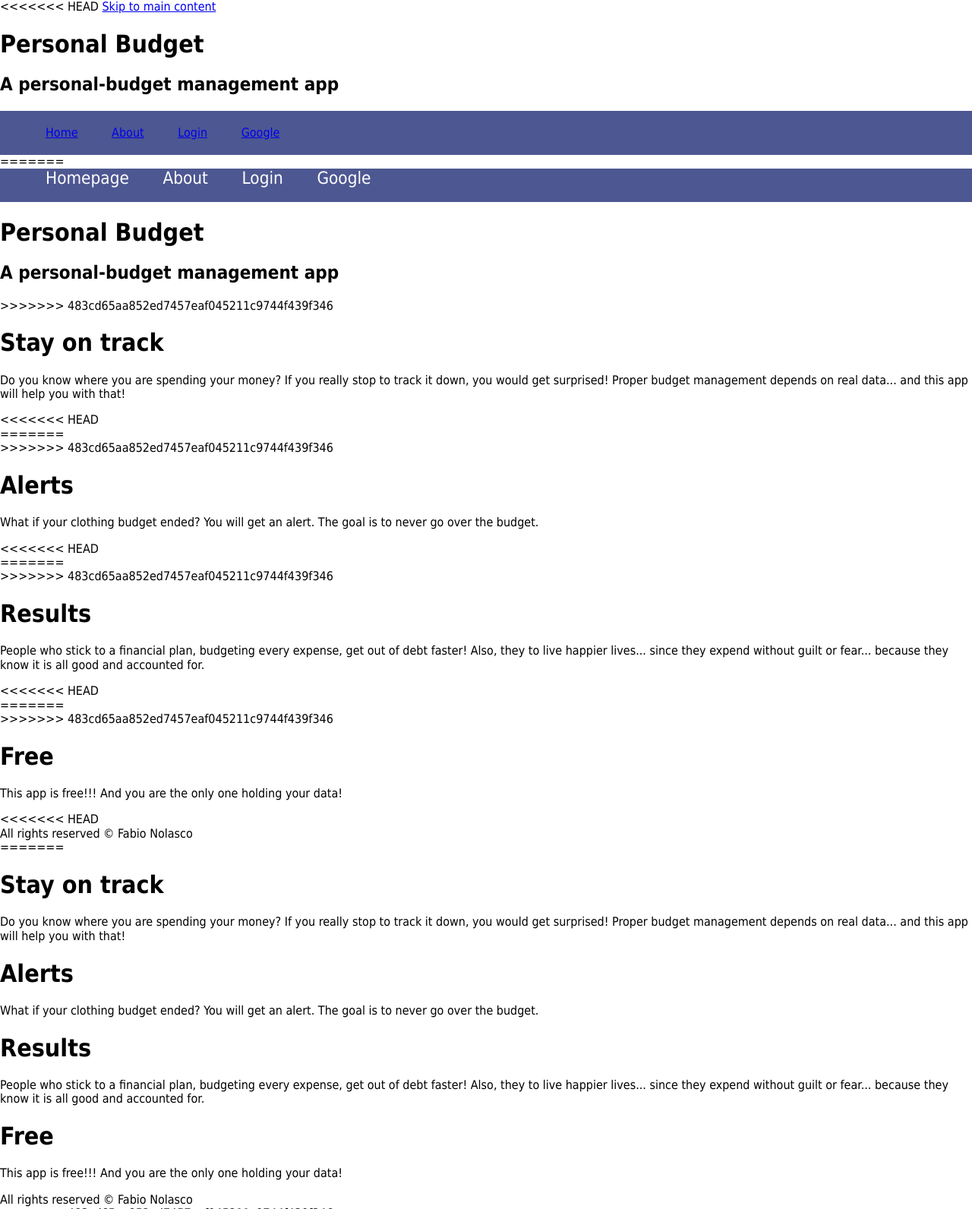
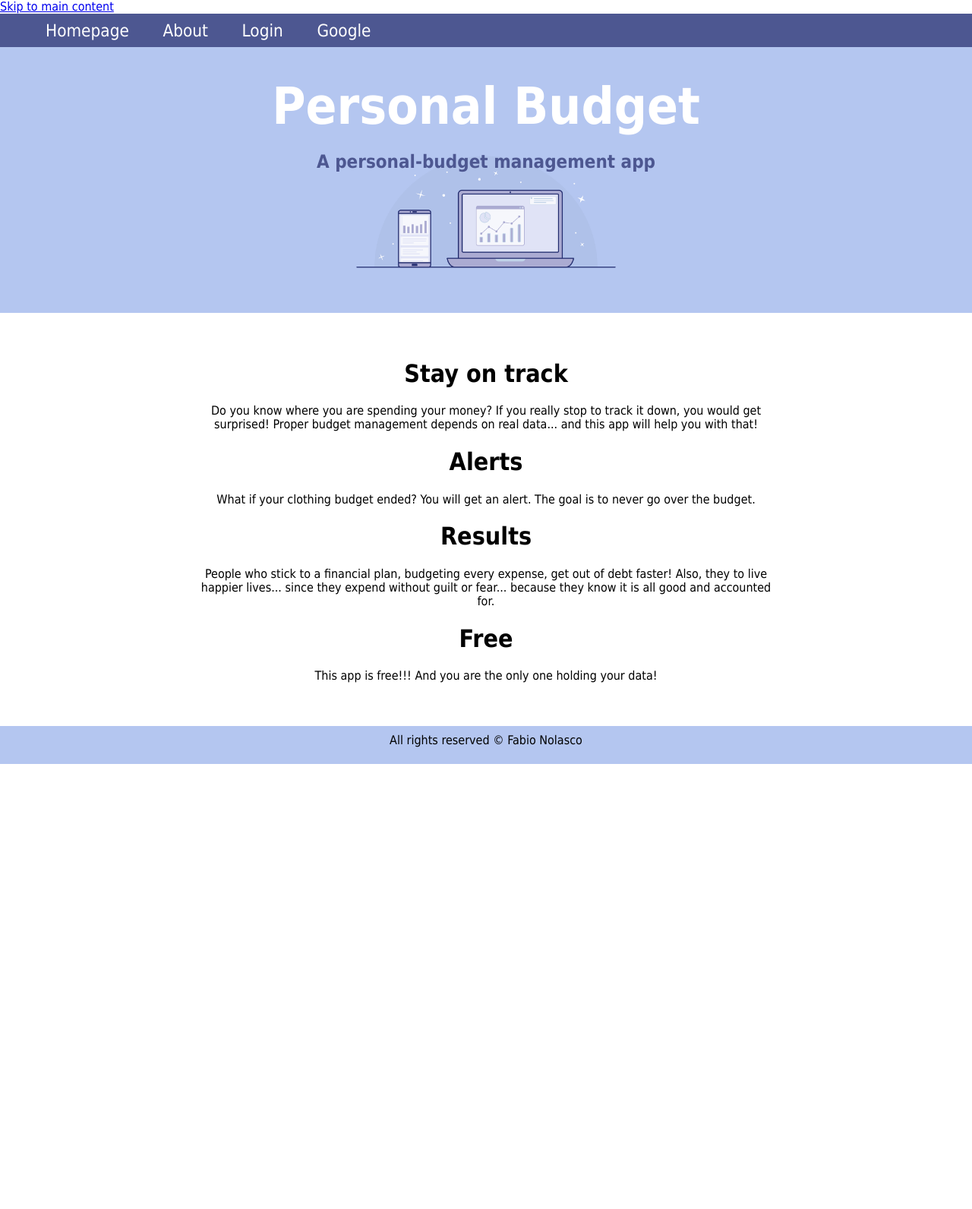
Before and after one commit to vmudired19/personal-budget, a plain HTML site: page index.html in a window 1280 px wide. Shown: the top 1592 px of the page at 76% size. After the commit the page ends 1006 px from the top, so only its background shows below. Drawn offline with Linux system fonts and the light colour scheme.

Commit message:
Upadated changes

```diff
--- a/index.html
+++ b/index.html
@@ -1,172 +1,110 @@
 <!DOCTYPE html>
 <html lang="en">
+
 <head>
     <meta charset="UTF-8">
     <meta name="viewport" content="width=device-width, initial-scale=1.0">
-    <title>Personal Budget</title>
-<<<<<<< HEAD
-    <link rel="stylesheet" href="reset.css">
-    <link rel="stylesheet" href="main.css">
-</head>
-<body>
-
-    <a href="#main-content" class="skip-link">Skip to main content</a> <!-- Added skip-link -->
-
-    <!-- Semantic HTML Change: Use an article for the hero section -->
-    <article class="hero">
-        <h1>Personal Budget</h1>
-        <h2>A personal-budget management app</h2>
-    </article>
-
-    <!-- Semantic HTML Change: Use a section for the main content -->
-    <section class="container center" id="main-content"> <!-- Added id for skip-link functionality -->
-
-        <!-- A11y Change: Add ARIA role to the navigation menu -->
-        <nav class="menu" role="navigation">
-            <ul>
-                <li><a href="/">Home</a></li>
-                <li><a href="/about.html">About</a></li>
-                <li><a href="/login.html">Login</a></li>
-                <li><a href="https://google.com">Google</a></li>
-            </ul>
-        </nav>
-
-        <!-- Semantic HTML Change: Use an aside for additional content -->
-        <aside class="page-area">
-
-            <article class="text-box">
-=======
+    <!-- Added meta description for SEO -->
+    <meta name="description" content="Manage your personal budget effectively with this free app. Stay on track, receive alerts, and achieve financial goals.">
+    <!-- Optimized page title for SEO -->
+    <title>Personal Budget Management App - Track Expenses, Get Alerts, and Achieve Financial Goals</title>
     <link rel="stylesheet" href="/reset.css">
     <link rel="stylesheet" href="/main.css">
 </head>
+
 <body>
+    <!-- This is an SEO Change -->
+    <script type="application/ld+json">
+        {
+          "@type": "website",
+          "headline": "A budget management app",
+          "description": "The app is intended to help users create and maintain a financial plan in order to track their income, expenses, and savings goals.",
+          "author": {
+            "@type": "Person",
+            "name": "Fabio Nolasco"
+          }
+        }
+    </script>
 
-    <div class="menu">
+    <!-- Added skip-link functionality using JavaScript -->
+    <a href="#main-content" class="skip-link" onclick="skipToMainContent()">Skip to main content</a>
+
+    <!-- Changed div to nav and added role attribute for A11y -->
+    <nav class="menu" role="navigation">
         <ul>
             <li><a href="/">Homepage</a></li>
             <li><a href="/about.html">About</a></li>
             <li><a href="/login.html">Login</a></li>
             <li><a href="https://google.com">Google</a></li>
         </ul>
-    </div>
+    </nav>
 
-    <div class="hero">
+    <!-- Changed div to header for better semantics -->
+    <header class="hero">
         <h1>Personal Budget</h1>
         <h2>A personal-budget management app</h2>
-    </div>
+    </header>
 
-    <div class="container center">
+    <!-- Changed div to section for better semantics -->
+    <section class="container center" role="main">
 
-        <div class="page-area">
+        <!-- Changed div to article for better semantics -->
+        <article id="main-content" class="page-area">
 
-            <div class="text-box">
->>>>>>> 483cd65aa852ed7457eaf045211c9744f439f346
+            <!-- Changed div to section for better semantics -->
+            <section class="text-box">
                 <h1>Stay on track</h1>
                 <p>
                     Do you know where you are spending your money? If you really stop to track it down,
                     you would get surprised! Proper budget management depends on real data... and this
                     app will help you with that!
                 </p>
-<<<<<<< HEAD
-            </article>
+            </section>
 
-            <!-- SEO Change: Add a title attribute to the link for better SEO -->
-            <article class="text-box">
-=======
-            </div>
-
-            <div class="text-box">
->>>>>>> 483cd65aa852ed7457eaf045211c9744f439f346
+            <!-- Changed div to section for better semantics -->
+            <section class="text-box">
                 <h1>Alerts</h1>
                 <p>
                     What if your clothing budget ended? You will get an alert. The goal is to never go over the budget.
                 </p>
-<<<<<<< HEAD
-            </article>
+            </section>
 
-            <article class="text-box">
-=======
-            </div>
-
-            <div class="text-box">
->>>>>>> 483cd65aa852ed7457eaf045211c9744f439f346
+            <!-- Changed div to section for better semantics -->
+            <section class="text-box">
                 <h1>Results</h1>
                 <p>
                     People who stick to a financial plan, budgeting every expense, get out of debt faster!
                     Also, they to live happier lives... since they expend without guilt or fear...
                     because they know it is all good and accounted for.
                 </p>
-<<<<<<< HEAD
-            </article>
+            </section>
 
-            <article class="text-box">
-=======
-            </div>
-
-            <div class="text-box">
->>>>>>> 483cd65aa852ed7457eaf045211c9744f439f346
+            <!-- Changed div to section for better semantics -->
+            <section class="text-box">
                 <h1>Free</h1>
                 <p>
                     This app is free!!! And you are the only one holding your data!
                 </p>
-<<<<<<< HEAD
-            </article>
+            </section>
 
-        </aside>
+        </article>
 
     </section>
 
-    <!-- Semantic HTML Change: Use a footer for the bottom section -->
+    <!-- Changed div to footer for better semantics -->
     <footer class="bottom">
         <div class="center">
             All rights reserved &copy; Fabio Nolasco
         </div>
     </footer>
-=======
-            </div>
 
-            <div class="text-box">
-                <h1>Stay on track</h1>
-                <p>
-                    Do you know where you are spending your money? If you really stop to track it down,
-                    you would get surprised! Proper budget management depends on real data... and this
-                    app will help you with that!
-                </p>
-            </div>
-
-            <div class="text-box">
-                <h1>Alerts</h1>
-                <p>
-                    What if your clothing budget ended? You will get an alert. The goal is to never go over the budget.
-                </p>
-            </div>
-
-            <div class="text-box">
-                <h1>Results</h1>
-                <p>
-                    People who stick to a financial plan, budgeting every expense, get out of debt faster!
-                    Also, they to live happier lives... since they expend without guilt or fear...
-                    because they know it is all good and accounted for.
-                </p>
-            </div>
-
-            <div class="text-box">
-                <h1>Free</h1>
-                <p>
-                    This app is free!!! And you are the only one holding your data!
-                </p>
-            </div>
-
-        </div>
-
-    </div>
-
-    <div class="bottom">
-        <div class="center">
-            All rights reserved &copy; Fabio Nolasco
-        </div>
-    </div>
->>>>>>> 483cd65aa852ed7457eaf045211c9744f439f346
+    <!-- Added JavaScript function for skip-link functionality -->
+    <script>
+        function skipToMainContent() {
+            document.getElementById('main-content').scrollIntoView({ behavior: 'smooth' });
+        }
+    </script>
 
 </body>
+
 </html>
--- a/main.css
+++ b/main.css
@@ -3,87 +3,41 @@
 }
 
 body {
-<<<<<<< HEAD
-    font-size: 16px; /* Change to a more standard font size */
-    font-family: 'Tahoma', 'Arial', sans-serif; /* Use single quotes for font names with spaces */
-    margin: 0; /* Remove default body margin */
-}
+    font-size: 16px;
+    font-family: Tahoma, Arial;
+    margin: 0;
 
-.menu {
-    background-color: #4d5791;
-    padding: 10px 40px; /* Adjust padding for better spacing */
-}
-
-.menu ul {
-    margin: 0;
-    padding: 0;
-    list-style: none;
-}
-
-.menu ul li {
-    display: inline-block;
-}
-
-.menu ul li a {
-    display: block;
-    padding: 10px 20px;
-=======
-    font-size: 10px;
-    font-family: Tahoma, Arial;
-}
-
-div.menu {
+nav.menu {
     width: 100%;
     background-color: #4d5791;
     height: 44px;
     padding: 0 40px;
 }
 
-div.menu ul,
-div.menu ul li {
+nav.menu ul,
+nav.menu ul li {
     margin: 0;
-    padding: 0 ;
+    padding: 0;
     list-style: none;
     display: inline-block;
 }
 
-div.menu ul li a {
+nav.menu ul li a {
     display: block;
     padding: 0 20px;
->>>>>>> 483cd65aa852ed7457eaf045211c9744f439f346
     line-height: 44px;
     font-size: 1.4em;
     text-decoration: none;
     color: #fff;
-<<<<<<< HEAD
-}
-
-.menu ul li a:hover {
-=======
     margin: 0;
 }
 
-div.menu ul li a:hover  {
->>>>>>> 483cd65aa852ed7457eaf045211c9744f439f346
+nav.menu ul li a:hover {
     background-color: white;
     color: #4d5791;
 }
 
-<<<<<<< HEAD
-.hero {
-    height: 350px;
-    background-color: #b4c6f0;
-    background-image: url('/bg.png');
-    background-size: contain; /* Use contain for background image scaling */
-    background-repeat: no-repeat;
-    background-position: center bottom;
-    padding-top: 40px;
-    text-align: center; /* Center text in hero */
-}
-
-.hero h1 {
-=======
-div.hero {
+header.hero {
     height: 350px;
     background-color: #b4c6f0;
     background-image: url('/bg.png');
@@ -93,81 +47,43 @@ div.hero {
     padding-top: 40px;
 }
 
-div.hero h1,
-div.hero h2 {
+header.hero h1,
+header.hero h2 {
     text-align: center;
     margin: 0;
 }
 
-div.hero h1 {
->>>>>>> 483cd65aa852ed7457eaf045211c9744f439f346
+header.hero h1 {
     color: #fff;
     font-size: 4.2em;
     margin-bottom: 20px;
 }
 
-<<<<<<< HEAD
-.hero h2 {
-=======
-div.hero h2 {
->>>>>>> 483cd65aa852ed7457eaf045211c9744f439f346
+header.hero h2 {
     color: #4d5791;
 }
 
-.container {
-<<<<<<< HEAD
-    padding: 20px; /* Reduce padding for better spacing */
-    max-width: 1200px; /* Add max-width for larger screens */
-    margin: 0 auto; /* Center the container */
-}
-
-.page-area {
-    display: flex; /* Use flexbox for page-area */
-    justify-content: space-between; /* Add space between text-box items */
-    flex-wrap: wrap; /* Wrap items for smaller screens */
-}
-
-.text-box {
-    width: 100%;
-    max-width: 340px;
-    text-align: justify;
-    margin: 20px;
-    display: inline-block;
-}
-
-@media screen and (min-width: 768px) {
-    .text-box {
-        margin: 10px;
-    }
-}
-
-.bottom {
-    height: 50px;
-    background-color: #b4c6f0;
-    padding: 10px 40px; /* Adjust padding for better spacing */
-    text-align: center;
-}
-=======
+section.container {
     padding: 40px;
     width: 100%;
 }
 
-.page-area {
+article.page-area {
     max-width: 768px;
     display: inline-block;
 }
 
-.bottom {
+footer.bottom {
     height: 50px;
     background-color: #b4c6f0;
-    padding: 40px;
+    padding: 10px;
 }
 
 .center {
     text-align: center;
 }
 
-.container div.text-box {
+section.container div.text-box {
     display: inline-block;
     width: 100%;
     max-width: 340px;
@@ -176,8 +92,8 @@ div.hero h2 {
 }
 
 @media screen and (min-width: 768px) {
-    .container .div.text-box {
+    section.container div.text-box {
         margin: 10px;
     }
 }
->>>>>>> 483cd65aa852ed7457eaf045211c9744f439f346
+}
```
